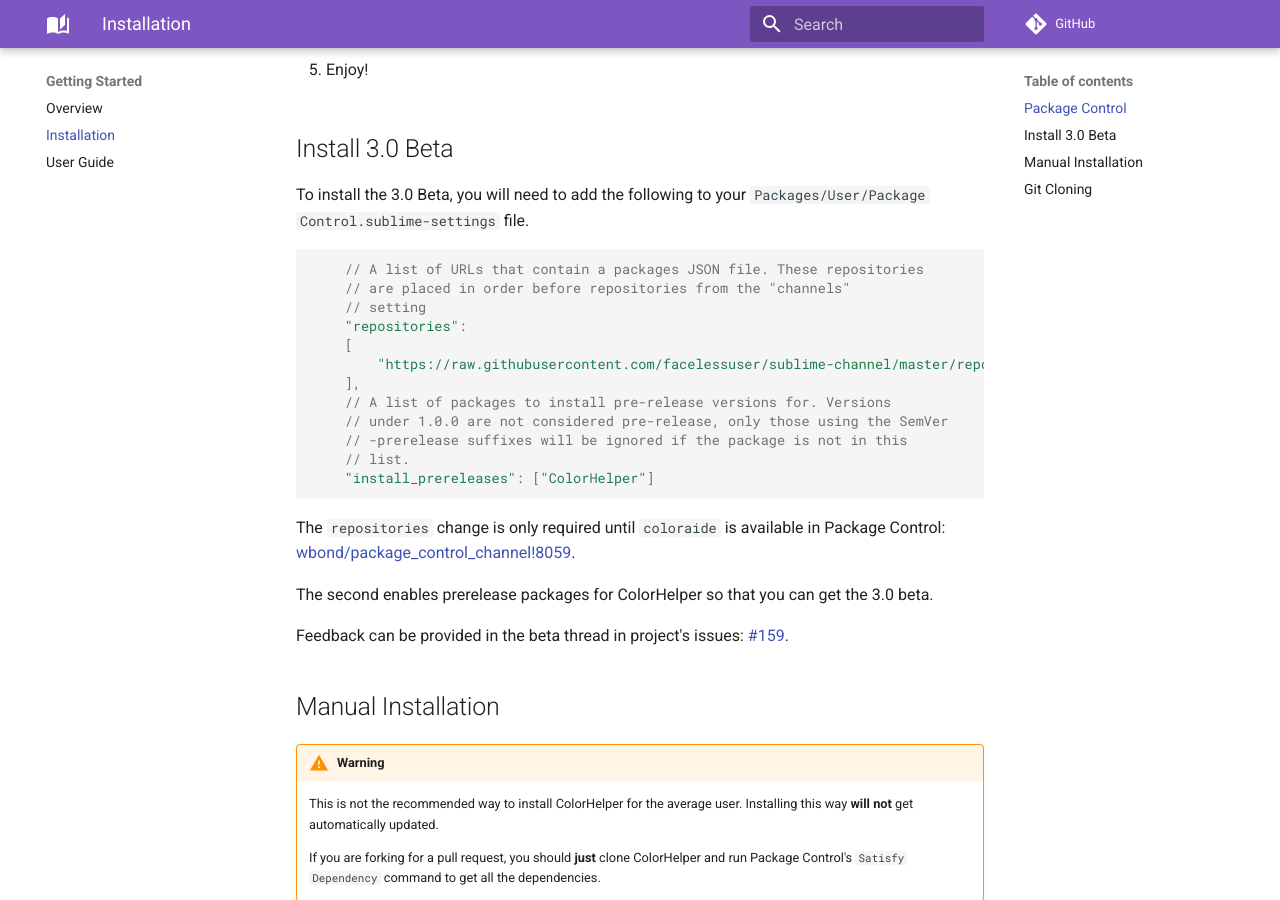
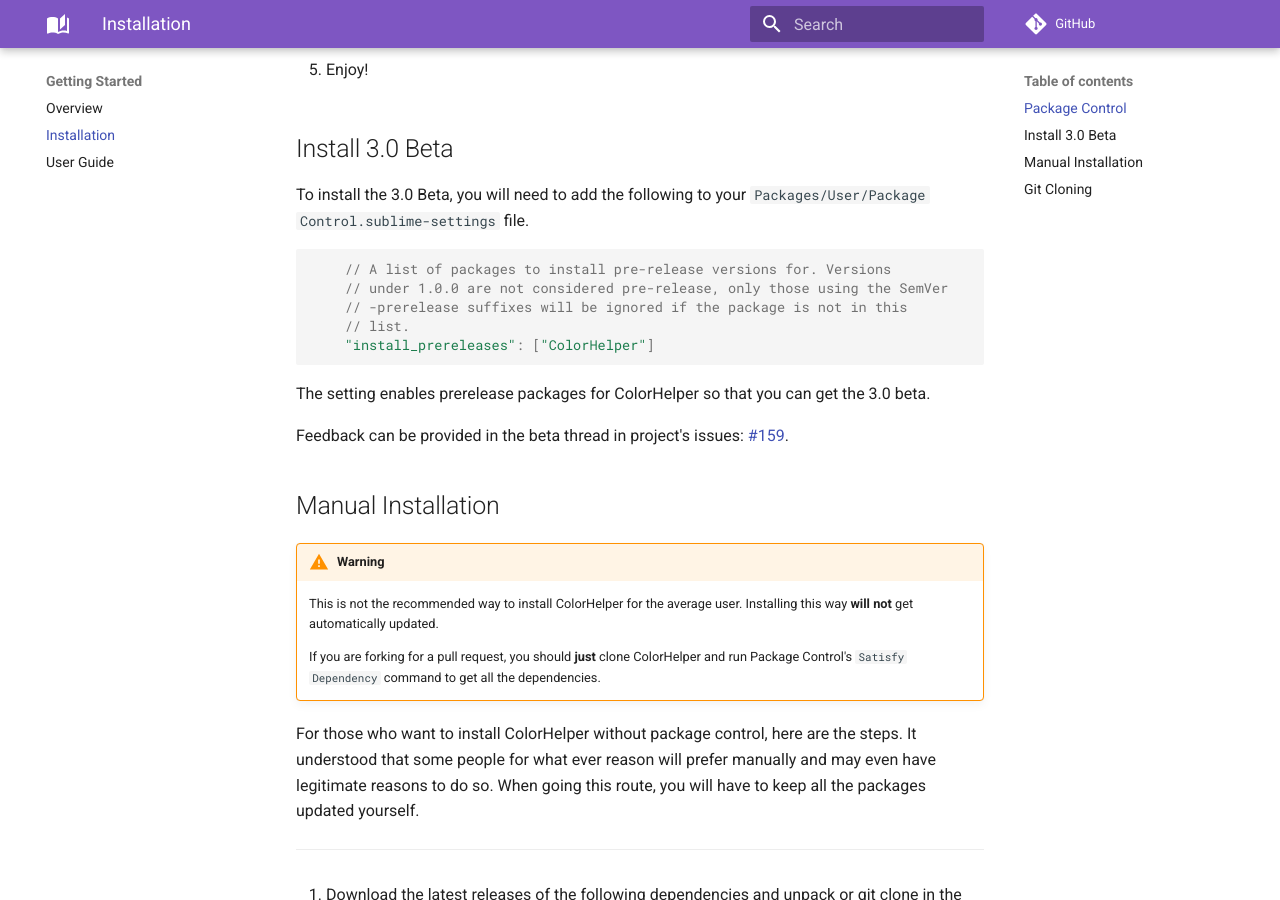
Before and after one commit to facelessuser/ColorHelper, an MkDocs documentation site: the page built from docs/src/markdown/installation.md, in a window 1280 px wide and 900 px high, scrolled down 516 px. Built offline with MkDocs 1.6.1 and Material for MkDocs 9.7.7, drawn with Linux system fonts in a browser that asks for light colours; comment, search, counter and statistics services are not loaded; some of the changed text lies outside the part shown.

Commit message:
Update docs (specifically cover new beta 3.0 install guide)

````diff
--- a/docs/src/markdown/installation.md
+++ b/docs/src/markdown/installation.md
@@ -2,13 +2,16 @@
 
 ## Package Control
 
-The recommended way to install ColorHelper is via [Package Control](https://packagecontrol.io/).  Package Control will install the correct branch on your system and keep it up to date.
+The recommended way to install ColorHelper is via [Package Control](https://packagecontrol.io/).  Package Control will
+install the correct branch on your system and keep it up to date.
 
 ---
 
 1. Ensure Package Control is installed.  Instructions are found [here](https://packagecontrol.io/installation).
 
-2. In Sublime Text, press <kbd>ctrl</kbd> + <kbd>shift</kbd> + <kbd>p</kbd> (Win, Linux) or <kbd>cmd</kbd> + <kbd>shift</kbd> + <kbd>p</kbd> (Mac OS) to bring up the quick panel and start typing `Package Control: Install Package`.  Select the command and it will show a list of installable plugins.
+2. In Sublime Text, press <kbd>ctrl</kbd> + <kbd>shift</kbd> + <kbd>p</kbd> (Win, Linux) or <kbd>cmd</kbd> +
+<kbd>shift</kbd> + <kbd>p</kbd> (Mac OS) to bring up the quick panel and start typing
+`Package Control: Install Package`.  Select the command and it will show a list of installable plugins.
 
 3. Start typing `ColorHelper`; when you see it, select it.
 
@@ -22,13 +25,6 @@
 file.
 
 ```js
-    // A list of URLs that contain a packages JSON file. These repositories
-    // are placed in order before repositories from the "channels"
-    // setting
-    "repositories":
-    [
-        "https://raw.githubusercontent.com/facelessuser/sublime-channel/master/repositories.json"
-    ],
     // A list of packages to install pre-release versions for. Versions
     // under 1.0.0 are not considered pre-release, only those using the SemVer
     // -prerelease suffixes will be ignored if the package is not in this
@@ -36,25 +32,27 @@
     "install_prereleases": ["ColorHelper"]
 ```
 
-The `repositories` change is only required until `coloraide` is available in Package Control:
-https://github.com/wbond/package_control_channel/pull/8059.
-
-The second enables prerelease packages for ColorHelper so that you can get the 3.0 beta.
+The setting enables prerelease packages for ColorHelper so that you can get the 3.0 beta.
 
 Feedback can be provided in the beta thread in project's issues: #159.
 
 ## Manual Installation
 
 !!! warning "Warning"
-    This is not the recommended way to install ColorHelper for the average user.  Installing this way **will not** get automatically updated.
+    This is not the recommended way to install ColorHelper for the average user.  Installing this way **will not** get
+    automatically updated.
 
-    If you are forking for a pull request, you should **just** clone ColorHelper and run Package Control's `Satisfy Dependency` command to get all the dependencies.
+    If you are forking for a pull request, you should **just** clone ColorHelper and run Package Control's
+    `Satisfy Dependency` command to get all the dependencies.
 
-For those who want to install ColorHelper without package control, here are the steps.  It understood that some people for what ever reason will prefer manually and may even have legitimate reasons to do so.  When going this route, you will have to keep all the packages updated yourself.
+For those who want to install ColorHelper without package control, here are the steps.  It understood that some people
+for what ever reason will prefer manually and may even have legitimate reasons to do so.  When going this route, you
+will have to keep all the packages updated yourself.
 
 ---
 
-1. Download the latest releases of the following dependencies and unpack or git clone in the `Packages` folder as shown below:
+1. Download the latest releases of the following dependencies and unpack or git clone in the `Packages` folder as shown
+   below:
 
     - https://bitbucket.org/teddy_beer_maniac/sublime-text-dependency-markupsafe -> `markupsafe`
     - https://bitbucket.org/teddy_beer_maniac/sublime-text-dependency-jinja2 -> `python-jinja2`
@@ -67,7 +65,8 @@
 
     - https://github.com/facelessuser/ColorHelper -> ColorHelper
 
-3. Create a folder under `Packages` called `00-dependencies` and under that folder create a file called `00-dependencies.py`:
+3. Create a folder under `Packages` called `00-dependencies` and under that folder create a file called
+   `00-dependencies.py`:
 
     Copy the following code to `00-dependencies.py` (this code was taken from Package Control):
 
@@ -234,7 +233,8 @@
 
 1. Quit Sublime Text.
 
-2. Open a terminal and enter the following.  For dependencies replace the URL with the appropriate URL, and the appropriate folder to check it out to:
+2. Open a terminal and enter the following.  For dependencies replace the URL with the appropriate URL, and the
+   appropriate folder to check it out to:
 
     ```
     cd /path/to/Sublime Text 3/Packages
--- a/docs/src/requirements.txt
+++ b/docs/src/requirements.txt
@@ -1,4 +1,4 @@
-mkdocs_pymdownx_material_extras>=1.1.1
+mkdocs_pymdownx_material_extras>=1.2.1
 mkdocs-git-revision-date-localized-plugin
 mkdocs-minify-plugin
 pyspelling
--- a/mkdocs.yml
+++ b/mkdocs.yml
@@ -4,7 +4,7 @@
 edit_uri: tree/master/docs/src/markdown
 site_description: Popup tooltips and previews for stylesheet colors.
 copyright: |
-  Copyright &copy; 2015 - 2020 <a href="https://github.com/facelessuser"  target="_blank" rel="noopener">Isaac Muse</a>
+  Copyright &copy; 2015 - 2021 <a href="https://github.com/facelessuser"  target="_blank" rel="noopener">Isaac Muse</a>
 
 docs_dir: docs/src/markdown
 theme:
````
Also changed, not shown: README.md (+1 -1 lines), docs/src/markdown/about/contributing.md (+36 -14 lines), docs/src/markdown/about/license.md (+1 -1 lines), docs/src/markdown/settings/graphics.md (+0 -24 lines), docs/src/markdown/settings/previews.md (+2 -1 lines), 1 other file.
